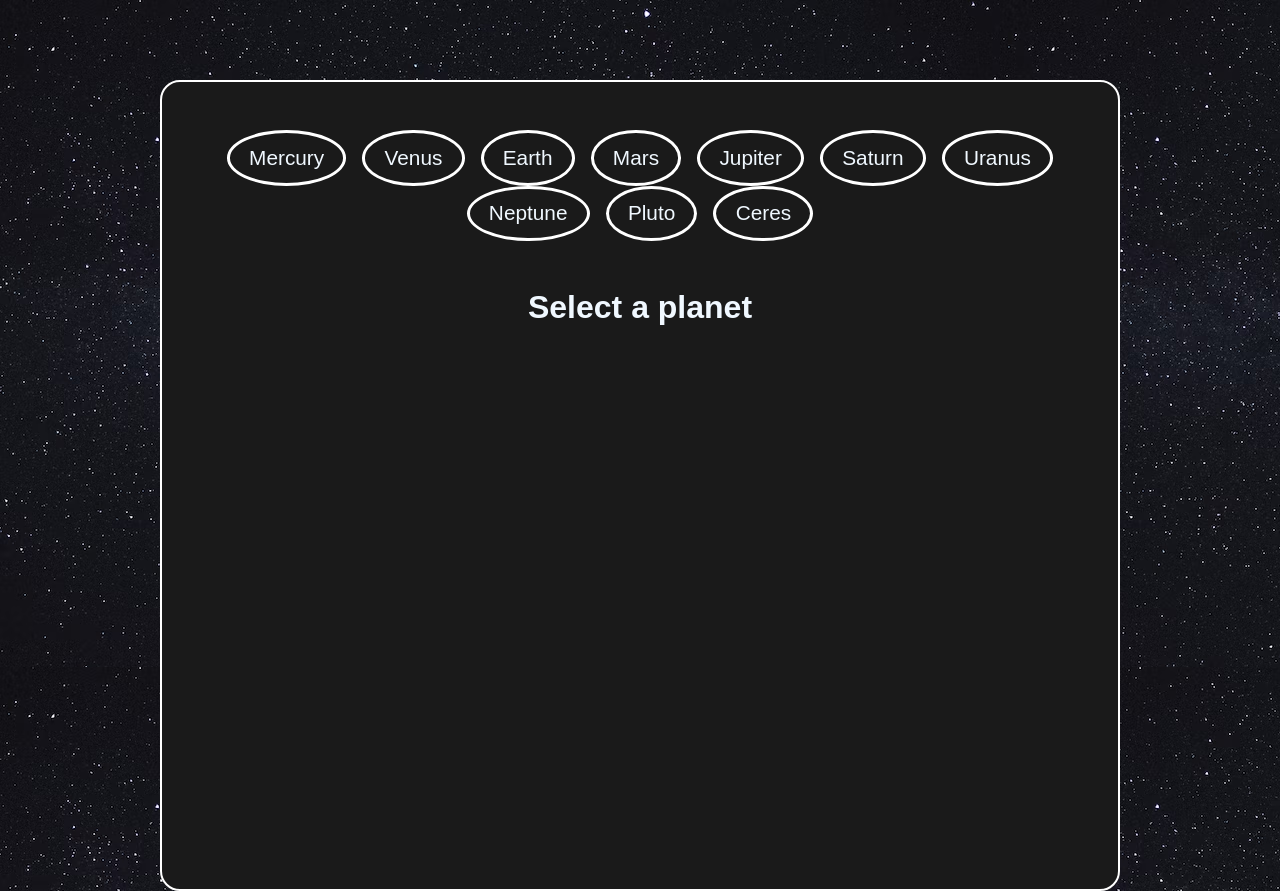
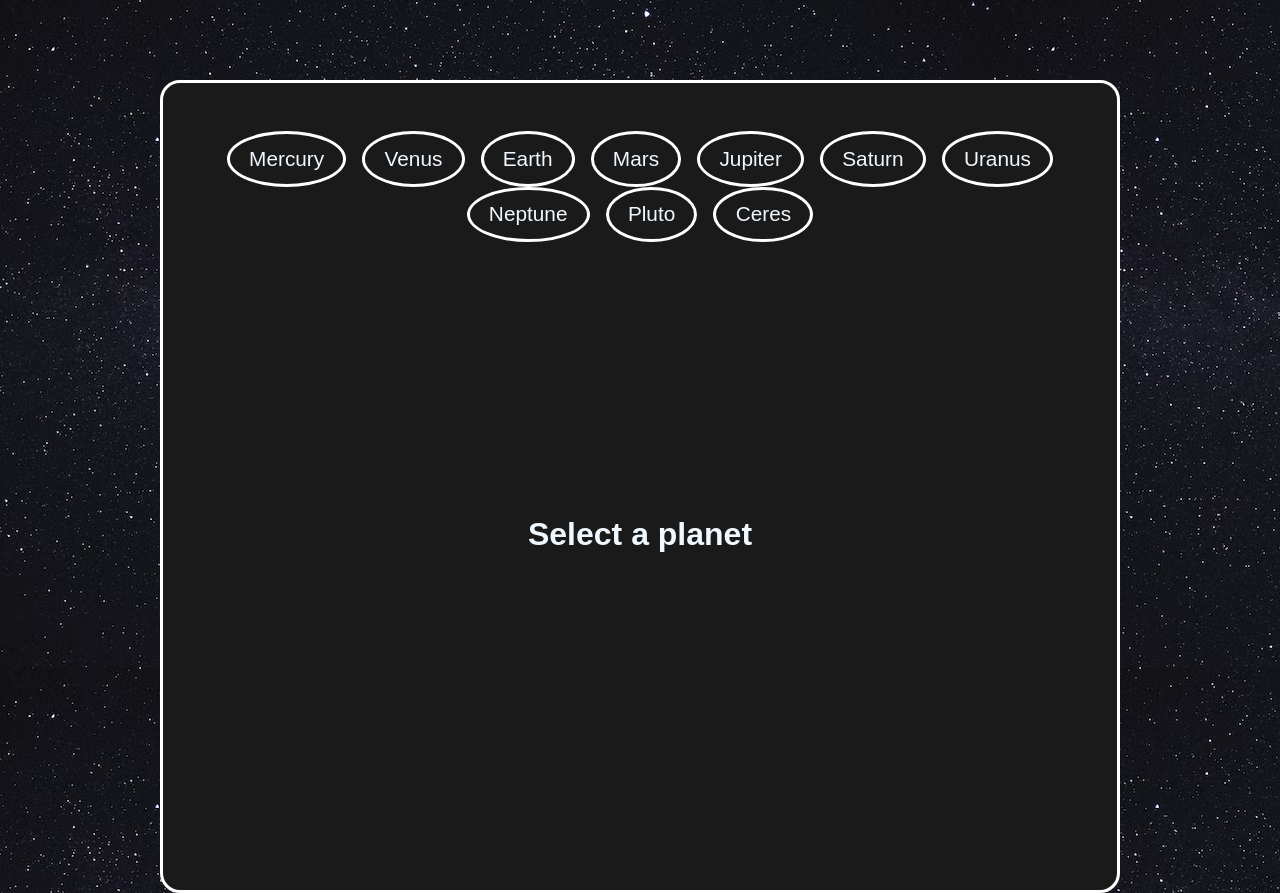
Before and after one commit to AlessandroCarrozza/react-solar-system, a React (Vite) app: page / in a window 1280 px wide. Built offline with nearby package versions, Linux system fonts and the light colour scheme; a web font is replaced by a local one.

Commit message:
added transition hover li

```diff
--- a/src/App.css
+++ b/src/App.css
@@ -12,7 +12,7 @@ body {
 }
 
 #planets {
-  border: 2px solid white;
+  border: 3px solid white;
   border-radius: 20px;
 }
 
@@ -22,4 +22,12 @@ body {
 
 #contentSide {
   height: 600px;
+  position: relative;
 }
+
+#contentSide h1#default {
+  position: absolute;
+  top: 50%;
+  left: 50%;
+  transform: translate(-50%, -200%);
+}
--- a/src/App.jsx
+++ b/src/App.jsx
@@ -30,7 +30,7 @@ function App() {
         </ul>
         <div id="contentSide">
           {!selectedPlanet ? (
-            <h1>Select a planet</h1>
+            <h1 id="default">Select a planet</h1>
           ) : (
             // destructuring of the planet object
             <TabContent {...getPlanetByName(selectedPlanet)}></TabContent>
--- a/src/components/Box/Box.css
+++ b/src/components/Box/Box.css
@@ -6,6 +6,7 @@ li {
   display: inline-block;
   margin: 0 0.5rem;
   cursor: pointer;
+  transition: background-color 0.7s;
 }
 
 li:hover {
```
